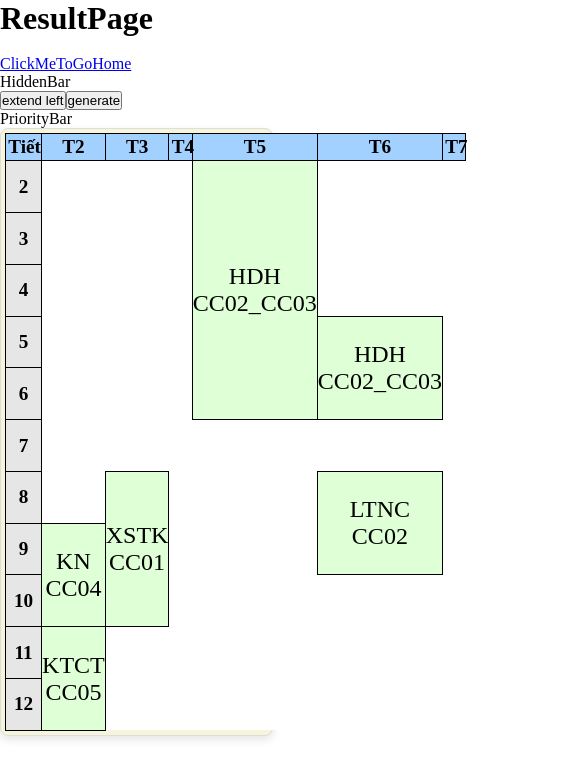
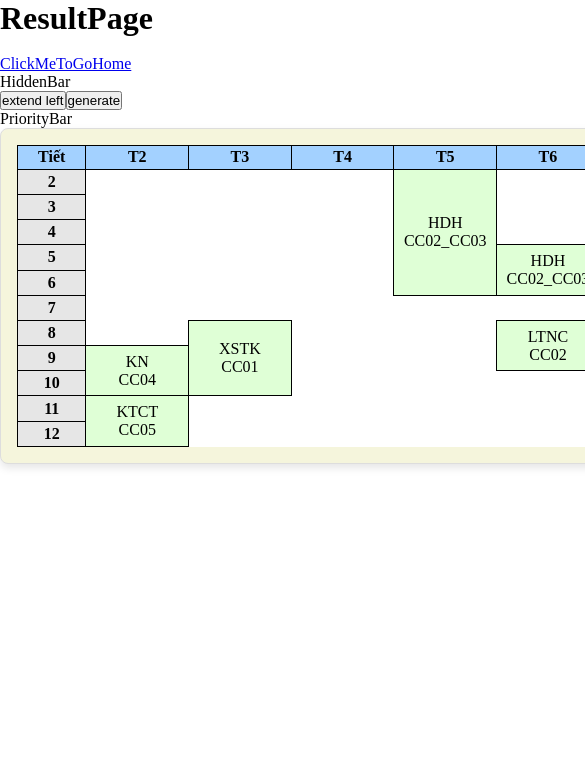
Before and after one commit to Dung2703/BKhrono, a Next.js app in the folder client/: page /result in a window 390 px wide. Shown: the top 778 px of the page, 585 px wide, since content can reach past the window. Built offline with nearby package versions, Linux system fonts and the light colour scheme.

Commit message:
Fix responsive ResultDisplay

```diff
--- a/client/app/result/ResultDisplay.module.css
+++ b/client/app/result/ResultDisplay.module.css
@@ -1,12 +1,12 @@
 .container {
-    width: 70%;
-    height: 72%;
+    width: 45rem;
+    height: 21rem;
     background-color: #f5f5dc;
-    font-size: 1.2rem;
+    padding: 1rem;
     border: 1px solid #ddd;
     border-radius: 8px;
-    padding: 1%;
     box-shadow: 0 4px 8px rgba(0, 0, 0, 0.1);
+    overflow: auto;
 }
 
 .table {
@@ -20,7 +20,7 @@
     background-color: #a3d1ff;
     color: #000;
     border: 1px solid #000;
-    padding: 0.5%;
+    padding: 0.15rem 0;
     text-align: center;
     font-weight: bold;
 }
@@ -32,7 +32,6 @@
     background-color: #e6e6e6;
     color: #000;
     border: 1px solid #000;
-    padding: 0.5rem;
     text-align: center;
 }
 
@@ -40,7 +39,6 @@
     border: 1px solid #000;
     text-align: center;
     vertical-align: middle;
-    font-size: 1.5rem;
     background-color: #dfffd6;
     color: #000;
 }
```
